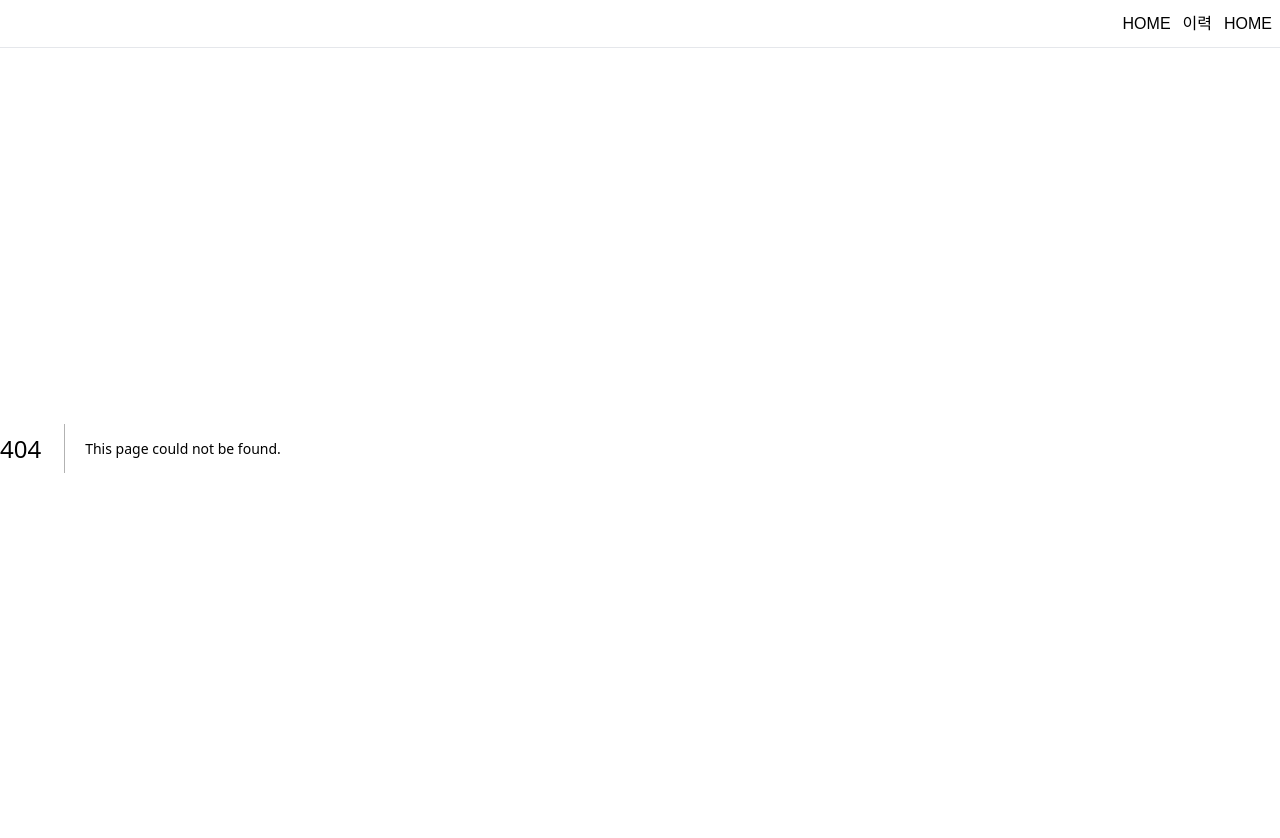
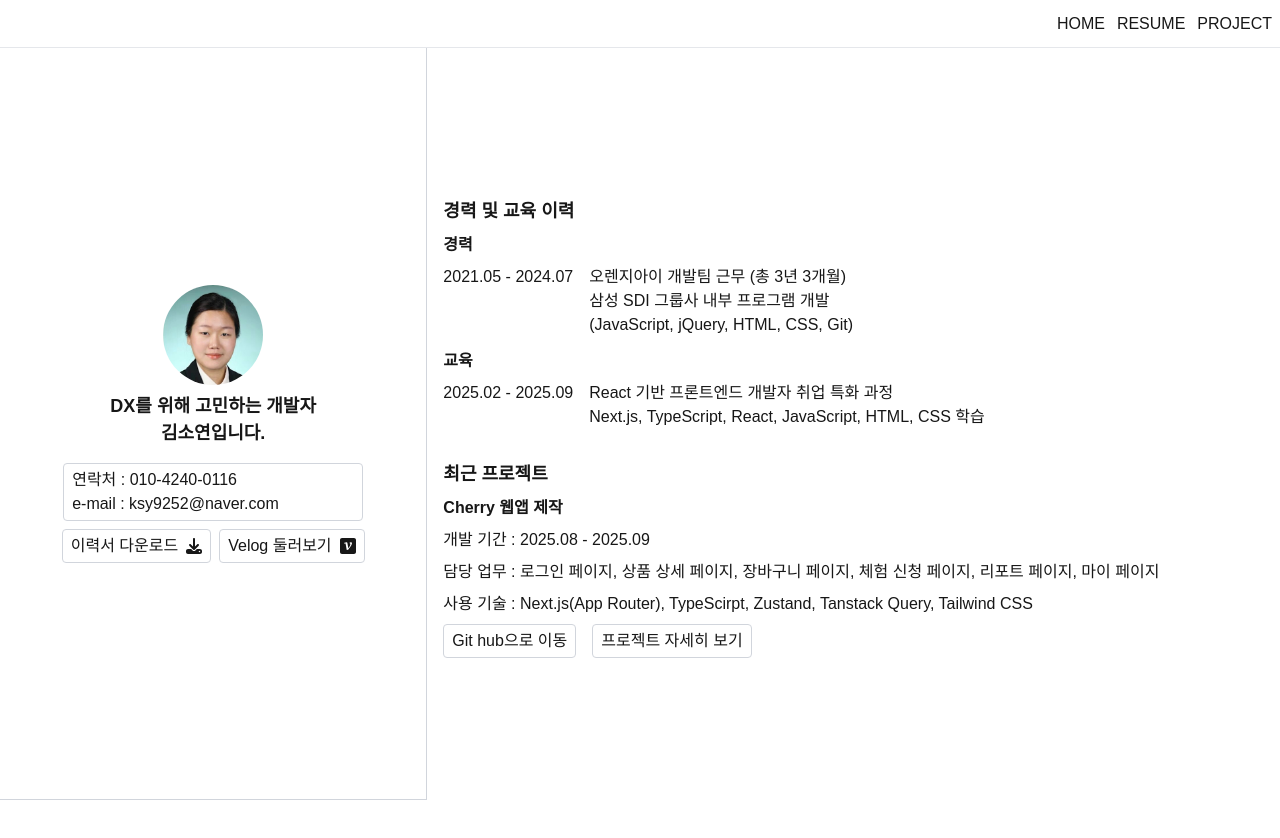
Before and after one commit to soyeon0116/my_portfolio, a Next.js app: page /resume in a window 1280 px wide. Before the commit this address had no page. Shown: the top 838 px of the page. After the commit the page ends 800 px from the top, so only its background shows below. Built offline with nearby package versions, Linux system fonts and the light colour scheme.

Commit message:
feat : 이력 페이지 작업

```diff
--- /dev/null
+++ b/src/app/resume/page.tsx
@@ -0,0 +1,12 @@
+import MainLeftWrap from '@/domains/main/components/MainLeftWrap';
+import ResumeRightWrap from '@/domains/resume/components/ResumeRightWrap';
+import React from 'react';
+
+export default function Page() {
+  return (
+    <>
+      <MainLeftWrap />
+      <ResumeRightWrap />
+    </>
+  );
+}
--- a/src/domains/common/components/Header.tsx
+++ b/src/domains/common/components/Header.tsx
@@ -5,8 +5,8 @@ export default function Header() {
   return (
     <div className='fixed top-0 left-0 right-0 bg-white h-12 p-2 border-b border-b-gray-200 flex gap-3 justify-end items-center'>
       <Link href='/'>HOME</Link>
-      <Link href='/resume'>이력</Link>
-      <Link href='/'>HOME</Link>
+      <Link href='/resume'>RESUME</Link>
+      <Link href='/project'>PROJECT</Link>
     </div>
   );
 }
--- /dev/null
+++ b/src/domains/resume/components/ResumeRightWrap.tsx
@@ -0,0 +1,64 @@
+import Link from 'next/link';
+import React from 'react';
+
+export default function ResumeRightWrap() {
+  return (
+    <div className='flex-2 p-4 flex flex-col gap-6 justify-center'>
+      <div>
+        <h1 className='my-2'>경력 및 교육 이력</h1>
+        <div className='mb-3'>
+          <h2 className='my-2'>경력</h2>
+          <div className='flex gap-4'>
+            <p>2021.05 - 2024.07</p>
+            <div>
+              <p>오렌지아이 개발팀 근무 (총 3년 3개월)</p>
+              <p>삼성 SDI 그룹사 내부 프로그램 개발</p>
+              <p>(JavaScript, jQuery, HTML, CSS, Git)</p>
+            </div>
+          </div>
+        </div>
+        <div>
+          <h2 className='my-2'>교육</h2>
+          <div className='flex gap-4'>
+            <p>2025.02 - 2025.09</p>
+            <div>
+              <p>React 기반 프론트엔드 개발자 취업 특화 과정</p>
+              <p>Next.js, TypeScript, React, JavaScript, HTML, CSS 학습</p>
+            </div>
+          </div>
+        </div>
+      </div>
+      <div>
+        <h1 className='my-2'>최근 프로젝트</h1>
+        <div className='flex flex-col gap-2'>
+          <h2>Cherry 웹앱 제작</h2>
+          <p>개발 기간 : 2025.08 - 2025.09</p>
+          <p>
+            담당 업무 : 로그인 페이지, 상품 상세 페이지, 장바구니 페이지, 체험
+            신청 페이지, 리포트 페이지, 마이 페이지
+          </p>
+          <p>
+            사용 기술 : Next.js(App Router), TypeScirpt, Zustand, Tanstack
+            Query, Tailwind CSS
+          </p>
+          <div className='flex gap-4'>
+            <a
+              href='https://github.com/DEEPDIVE-PROJECT-200/cherry-frontend'
+              target='_blank'
+              rel='noopener noreferrer'
+              className='border-1 border-gray-300 rounded-sm py-1 px-2 flex gap-2 items-center cursor-pointer hover:bg-gray-300'
+            >
+              Git hub으로 이동
+            </a>
+            <Link
+              href={'/project'}
+              className='border-1 border-gray-300 rounded-sm py-1 px-2 flex gap-2 items-center cursor-pointer hover:bg-gray-300'
+            >
+              프로젝트 자세히 보기
+            </Link>
+          </div>
+        </div>
+      </div>
+    </div>
+  );
+}
```
